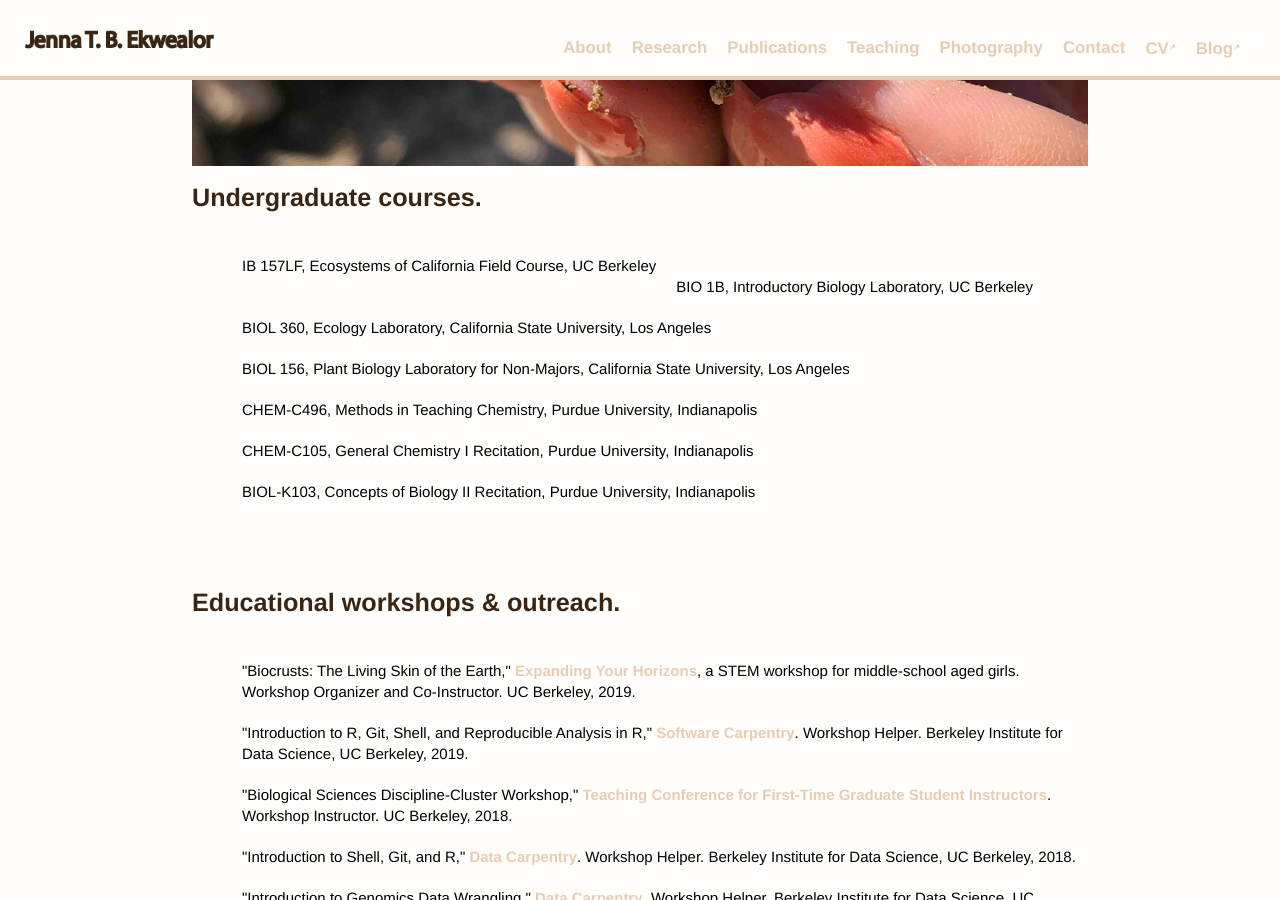
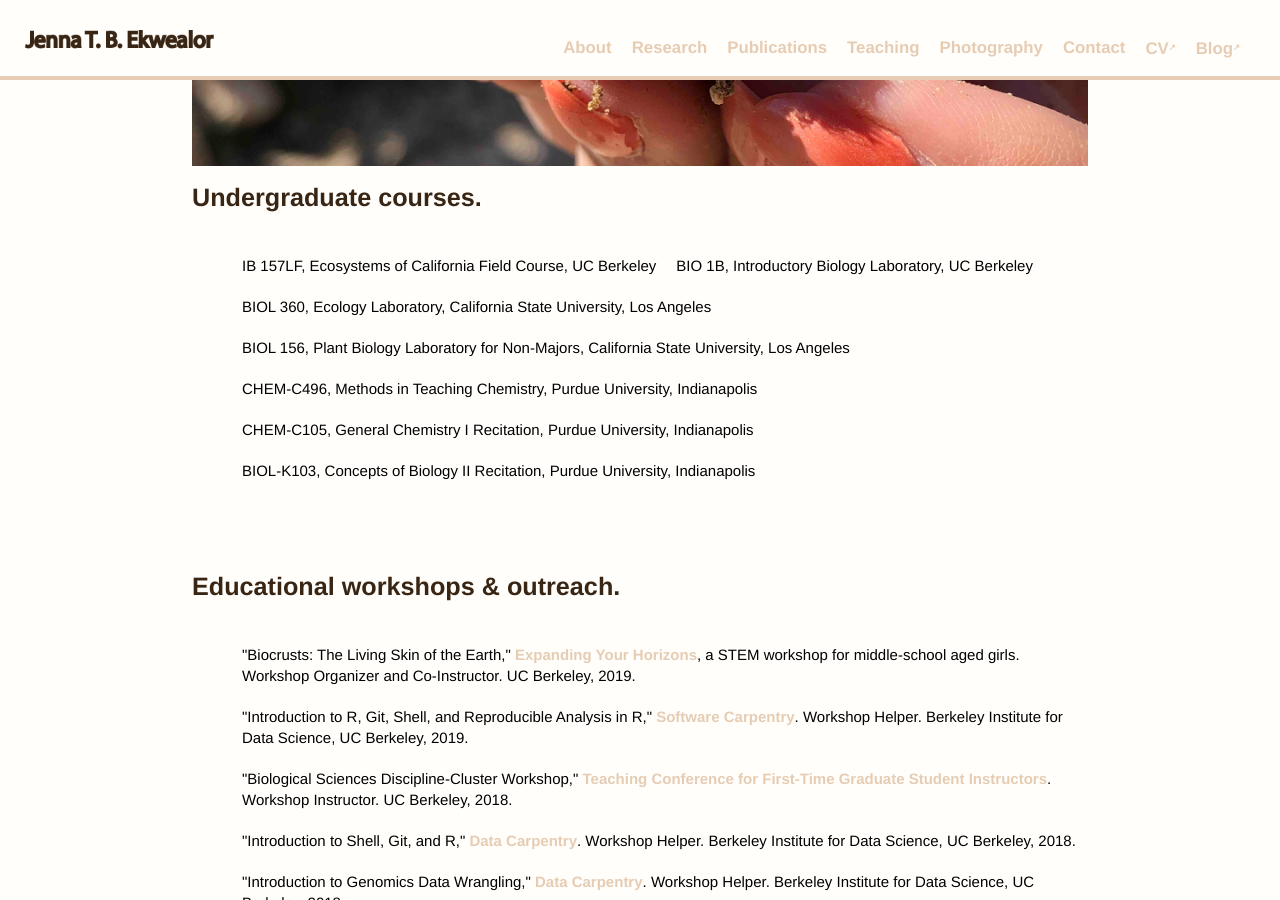
Before and after one commit to jenna-tb-ekwealor/jenna-tb-ekwealor.github.io, a Jekyll site: the page built from teaching/index.html, in a window 1280 px wide and 900 px high, scrolled down 377 px. Built offline with Jekyll 4.4.1, drawn with Linux system fonts in a browser that asks for light colours.

Commit message:
trying to fix line break issue in line items

```diff
--- a/teaching/index.html
+++ b/teaching/index.html
@@ -17,7 +17,7 @@ title: J.T.B. Ekwealor | Teaching
 <h2>Undergraduate courses.</h2>
 
 <UL>
-	<li style="font-size:15px">IB 157LF, Ecosystems of California Field Course, UC Berkeley</li> <br>
+	<li style="font-size:15px">IB 157LF, Ecosystems of California Field Course, UC Berkeley</li>
 	<li style="font-size:15px">BIO 1B, Introductory Biology Laboratory, UC Berkeley</li>
 	<li style="font-size:15px">BIOL 360, Ecology Laboratory, California State University, Los Angeles</li>
 	<li style="font-size:15px">BIOL 156, Plant Biology Laboratory for Non-Majors, California State University, Los Angeles</li>
```
